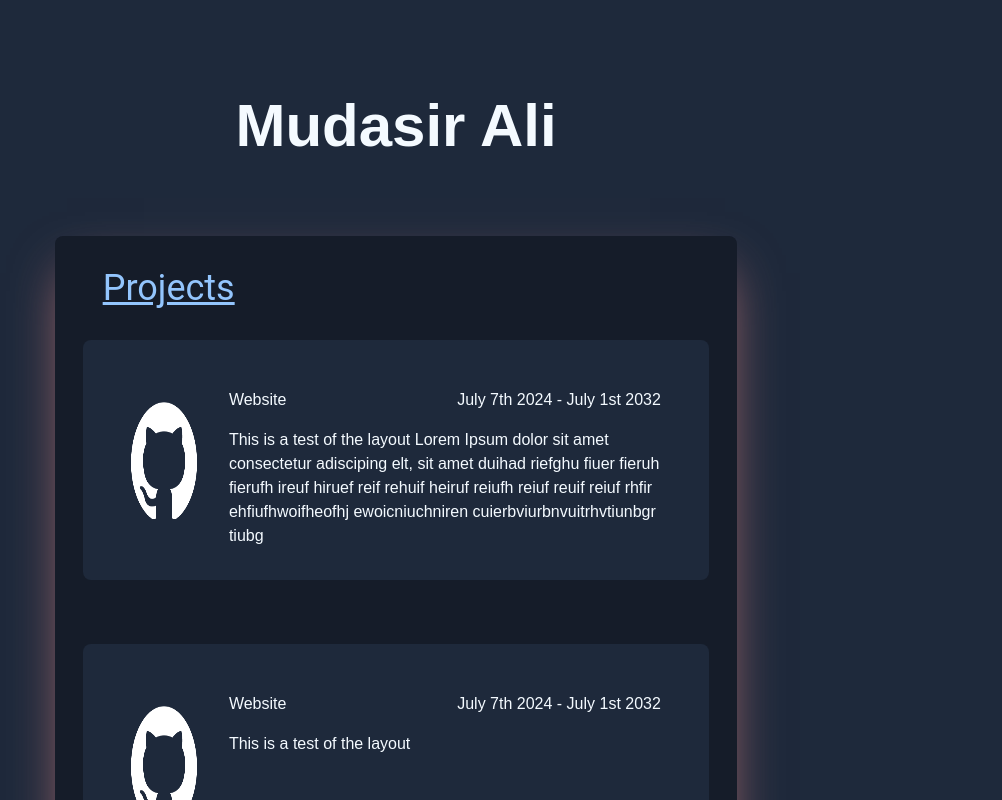
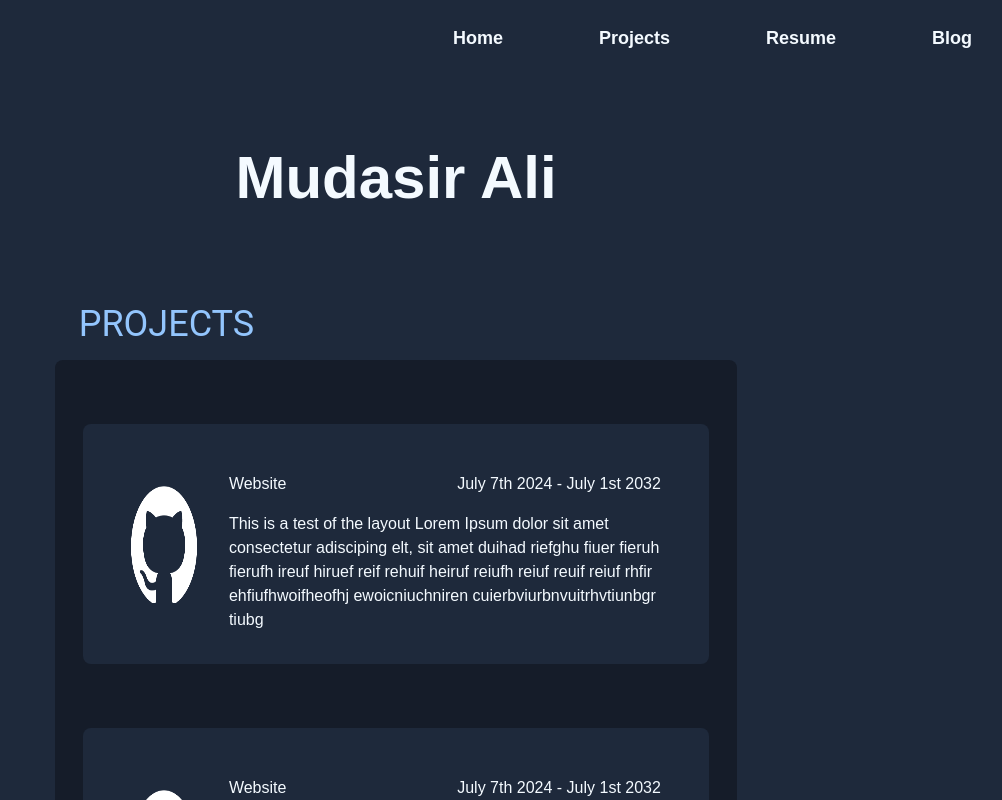
Before and after one commit to mud-ali/website, a Next.js app: page / in a window 1280 px wide. Shown: the top 800 px of the page, without its empty margins (244-1246 px from the left). Built offline with nearby package versions, Linux system fonts and the light colour scheme.

Commit message:
implement header component

```diff
--- a/app/page.tsx
+++ b/app/page.tsx
@@ -1,17 +1,20 @@
 import { projectInfo } from "@/data/projectInfo"
 import { Project } from "@/components/Project"
+import { Header } from "@/components/Header"
 
 export default function Home() {
     return (
         <main
-            className="flex min-h-screen h-full flex-col items-center justify-between pt-24 pb-4 bg-background-hue font-quicksand text-text-hue px-32"
+            className="min-h-screen h-full bg-background-hue font-quicksand text-text-hue"
         >
+            <Header />
+            <div className="content flex flex-col items-center justify-between px-32 pt-24 pb-4">
                 <h1 className="text-6xl font-semibold mb-4">Mudasir Ali</h1>
 
-            <div className="min-h-[80vh] h-full bg-dark-tint border-0 w-2/3 mt-16 py-8 rounded-lg shadow-2xl shadow-accent-hue">
-                <h2 className="block ml-12 text-4xl text-blue-300 underline font-roboto">
+                <h2 className="block ml-12 mt-20 text-4xl uppercase text-blue-300 font-roboto text-left w-2/3" id="projects">
                     Projects
                 </h2>
+                <div className="min-h-[80vh] h-full bg-dark-tint border-0 w-2/3 mt-4 py-8 rounded-lg shadow-0 shadow-accent-hue">
                     {projectInfo.map(proj => {
                         return (
                             <Project {...proj} />
@@ -23,7 +26,8 @@ export default function Home() {
                     &copy; 2024 Mudasir Ali. Made <a
                         href="https://www.github.com/mud-ali/website"
                         className="text-accent-hue underline"
-                >with ❤️</a>
+                    >with ❤️</a>.
+                </div>
             </div>
         </main>
     )
--- /dev/null
+++ b/components/Header.tsx
@@ -0,0 +1,17 @@
+import { ReactNode } from "react";
+import { headerLinkInfo } from "@/data/headerLinkInfo"
+import { HeaderLink } from "./HeaderLink";
+
+export function Header() : ReactNode {
+    return (
+        <div className="border-b-0 border-red-300 pt-6 px-4 flex flex-row-reverse ">
+            {
+                headerLinkInfo.toReversed().map(headerData => {
+                    return (
+                        <HeaderLink {...headerData} />
+                    )
+                })
+            }
+        </div>
+    )
+}
--- /dev/null
+++ b/components/HeaderLink.tsx
@@ -0,0 +1,12 @@
+import type { headerLinkProps } from "@/types/headerlink";
+import { ReactNode } from "react";
+
+export function HeaderLink(props: headerLinkProps) : ReactNode {
+    return (
+        <div className="mx-12 text-lg font-semibold no-underline hover:text-accent-hue transition-all duration-200">
+            <a href={props.url}>
+                {props.display}
+            </a>
+        </div>
+    )
+}
--- /dev/null
+++ b/data/headerLinkInfo.ts
@@ -0,0 +1,20 @@
+import type { headerLinkProps } from "@/types/headerlink";
+
+export const headerLinkInfo : headerLinkProps[] = [
+    {
+        url: "/",
+        display: "Home"
+    },
+    {
+        url: "#projects",
+        display: "Projects"
+    },
+    {
+        url: "/resume",
+        display: "Resume"
+    },
+    {
+        url: "/blog",
+        display: "Blog"
+    }
+]
--- /dev/null
+++ b/types/headerlink.ts
@@ -0,0 +1,4 @@
+export type headerLinkProps = {
+    url: string,
+    display: string
+}
```
Lines whose indentation alone changed are shown as unchanged.
